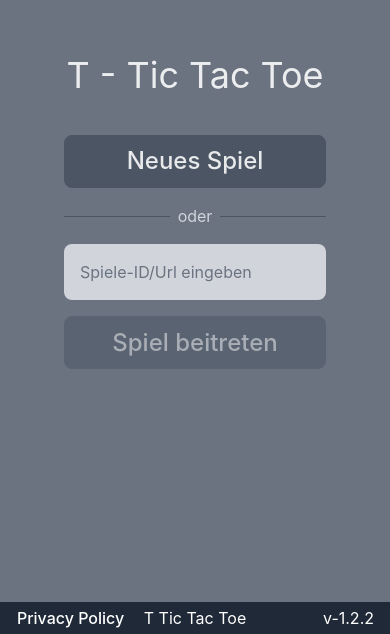
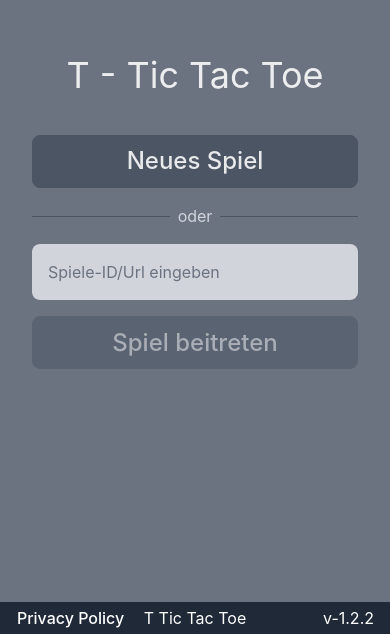
Before and after one commit to 72haja/TticTacToe, a Next.js app: page / in a window 390 px wide. Shown: the part 210-844 px from the top of the page. Built offline with nearby package versions, Linux system fonts and the light colour scheme.

Commit message:
bigger screen on smaller window

```diff
--- a/src/pages/game/[id].tsx
+++ b/src/pages/game/[id].tsx
@@ -25,7 +25,7 @@
 
   return (
     <main className="w-full h-full">
-      <div className="bg-gray-500 flex items-center justify-center w-full h-full p-12">
+      <div className="bg-gray-500 flex items-center justify-center w-full h-full md:p-12 p-4">
         <div className="absolute top-0 left-0 p-4">
           <button
             className="bg-gray-600 active:bg-gray-700 rounded-lg px-2"
--- a/src/pages/index.tsx
+++ b/src/pages/index.tsx
@@ -30,7 +30,7 @@
 
   return (
     <main className="w-full h-full">
-      <div className="bg-gray-500 flex items-center justify-center w-full h-full p-12">
+      <div className="bg-gray-500 flex items-center justify-center w-full h-full md:p-12 p-4">
         <EnterGame
           newGame={newGame}
           enterGame={enterGame}
```
